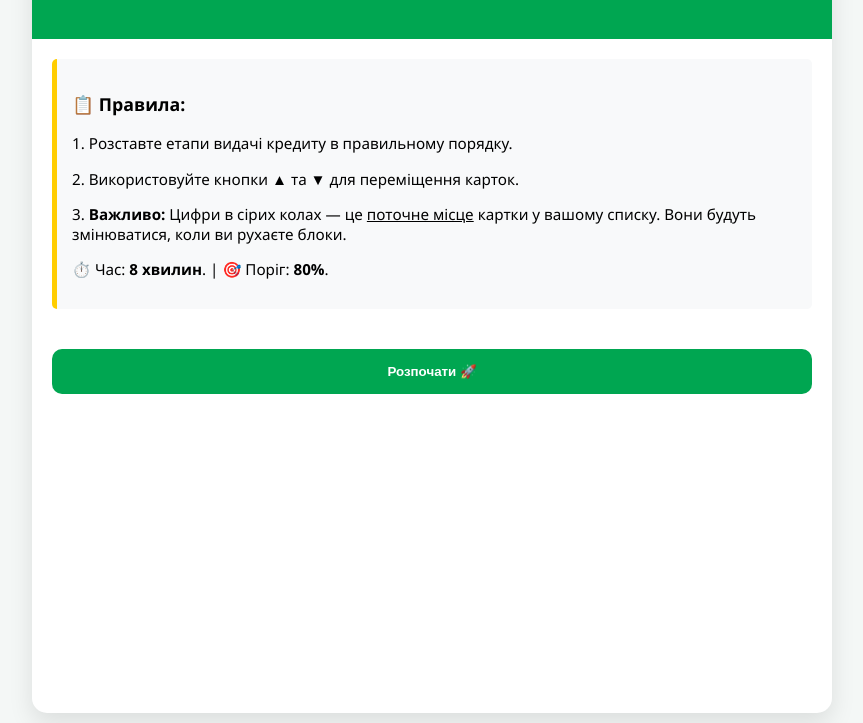
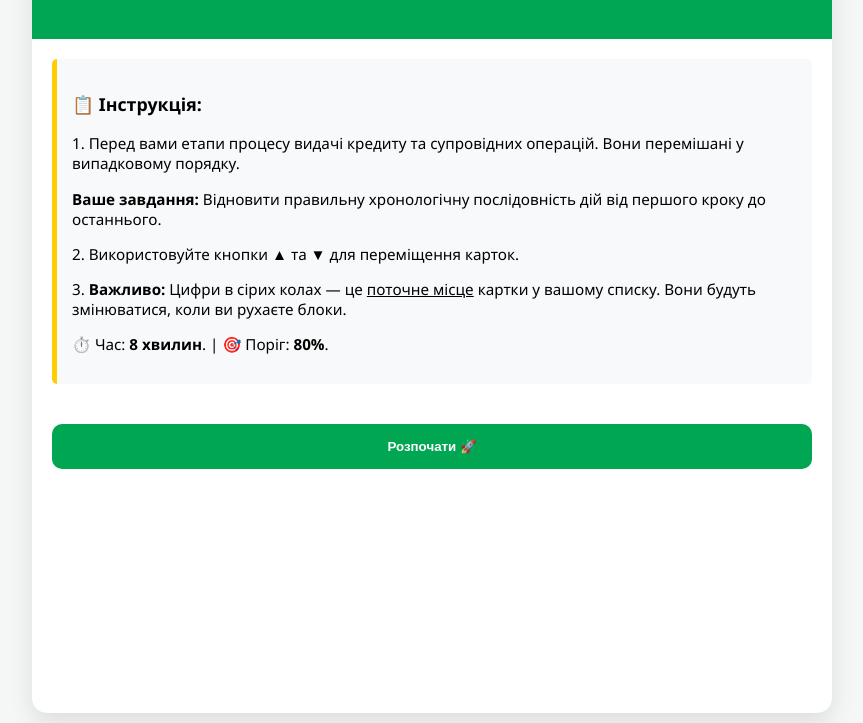
Before and after one commit to ValKr99/game12, a plain HTML site: page index.html in a window 1280 px wide. Shown: the part 97-820 px from the top of the page, without its empty margins (208-1071 px from the left). Drawn offline with Linux system fonts and the light colour scheme.

```diff
--- a/index.html
+++ b/index.html
@@ -137,8 +137,8 @@
     <div class="header"><h1>Тренажер: Хронологія</h1></div>
     <div class="content">
         <div class="instruction-box">
-            <h3>📋 Правила:</h3>
-            <p>1. Розставте етапи видачі кредиту в правильному порядку.</p>
+            <h3>📋 Інструкція:</h3>
+            <p>1. Перед вами етапи процесу видачі кредиту та супровідних операцій. Вони перемішані у випадковому порядку.<p><b>Ваше завдання:</b> Відновити правильну хронологічну послідовність дій від першого кроку до останнього.</p></p>
             <p>2. Використовуйте кнопки <b>▲</b> та <b>▼</b> для переміщення карток.</p>
             <p>3. <b>Важливо:</b> Цифри в сірих колах — це <u>поточне місце</u> картки у вашому списку. Вони будуть змінюватися, коли ви рухаєте блоки.</p>
             <p>⏱️ Час: <b>8 хвилин</b>. | 🎯 Поріг: <b>80%</b>.</p>
@@ -243,4 +243,5 @@
     }
 </script>
 </body>
+
 </html>
```
